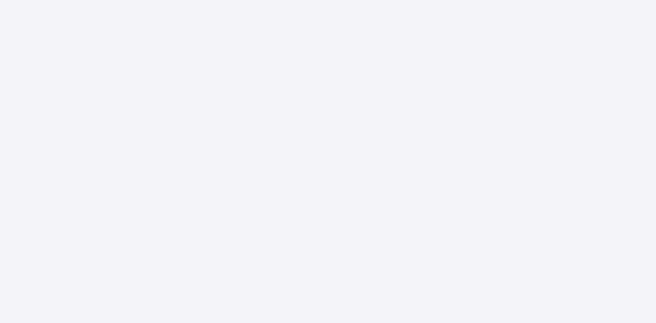
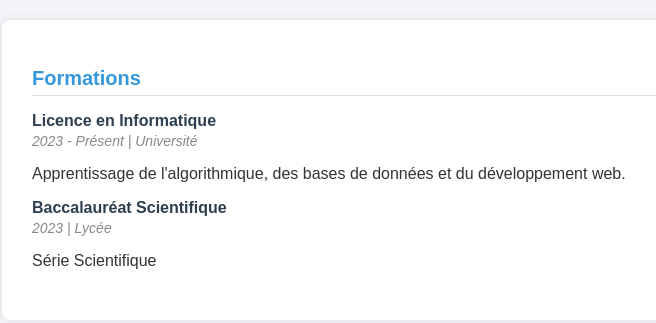
Before and after one commit to Dwin-ecom/mon-cv, a plain HTML site: page index.html in a window 1280 px wide. Shown: the whole page, without its empty margins (208-864 px from the left). Drawn offline with Linux system fonts and the light colour scheme.

Commit message:
mise en place de la section formations

```diff
--- a/index.html
+++ b/index.html
@@ -7,6 +7,20 @@
     <link rel="stylesheet" href="style.css">
 </head>
 <body>
-
+    <div class="cv-container">
+        <section id="formations">
+            <h2>Formations</h2>
+            <div class="item">
+                <h3>Licence en Informatique</h3>
+                <p class="date">2023 - Présent | Université</p>
+                <p>Apprentissage de l'algorithmique, des bases de données et du développement web.</p>
+            </div>
+            <div class="item">
+                <h3>Baccalauréat Scientifique</h3>
+                <p class="date">2023 | Lycée</p>
+                <p>Série Scientifique</p>
+            </div>
+        </section>
+    </div>
 </body>
 </html>
```
